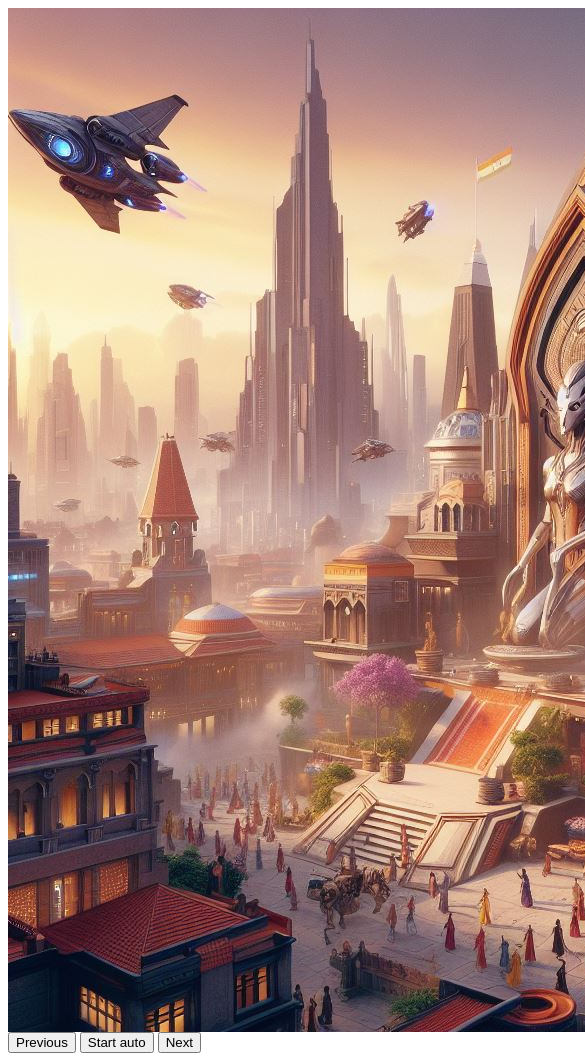
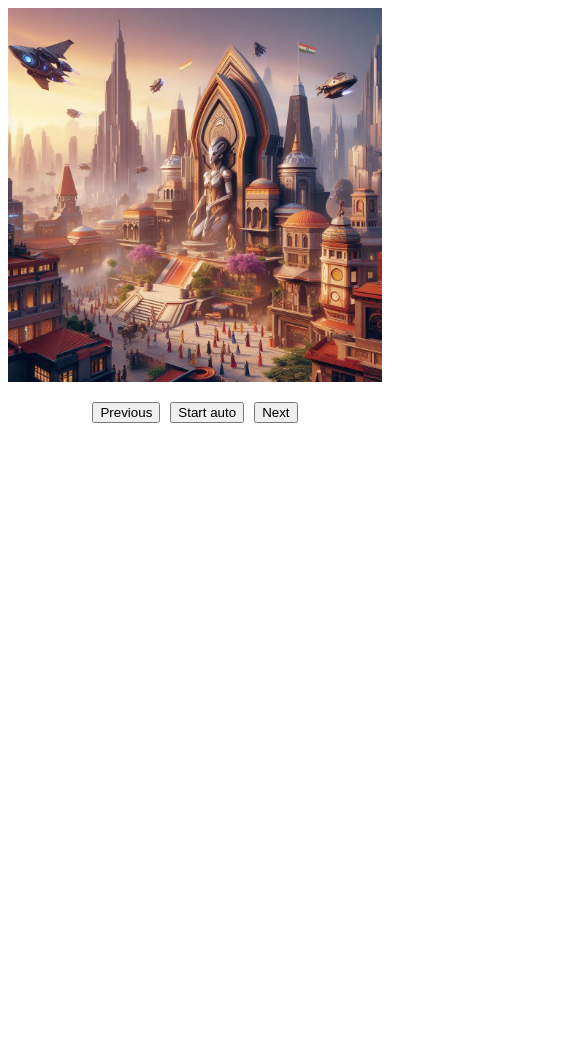
Before and after one commit to Skulak13/Slider, a plain HTML site: page index.html in a window 390 px wide. Shown: the top 1056 px of the page, 585 px wide, since content can reach past the window. After the commit the page ends 844 px from the top, so only its background shows below. Drawn offline with Linux system fonts and the light colour scheme.

Commit message:
responsive update

```diff
--- a/index.html
+++ b/index.html
@@ -1,8 +1,22 @@
+<!DOCTYPE html>
+<html lang="en">
+
+<head>
+    <meta charset="UTF-8">
+    <meta name="viewport" content="width=device-width, initial-scale=1.0">
+    <link rel="stylesheet" href="style.css">
+    <title>Slider</title>
+</head>
+
+<body>
     <div id="slider">
         <img id="slider-image" src="" alt="Slide 1">
     </div>
+    <div id="buttons">
         <button id="prev-button">Previous</button>
         <button id="auto-button">Start auto</button>
         <button id="next-button">Next</button>
+    </div>
 
     <script src="script.js"></script>
+</body>
--- a/style.css
+++ b/style.css
@@ -1 +1,21 @@
-#auto-button {}
+#slider {
+    display: flex;
+    justify-content: center;
+    align-items: center;
+    margin-bottom: 20px;
+    width: 100%;
+}
+
+#slider img {
+    max-width: 100%;
+    max-height: 90vh;
+    width: auto;
+    height: auto;
+    aspect-ratio: 1 / 1;
+}
+
+#buttons {
+    display: flex;
+    justify-content: center;
+    gap: 10px;
+}
```
Lines whose indentation alone changed are shown as unchanged.
